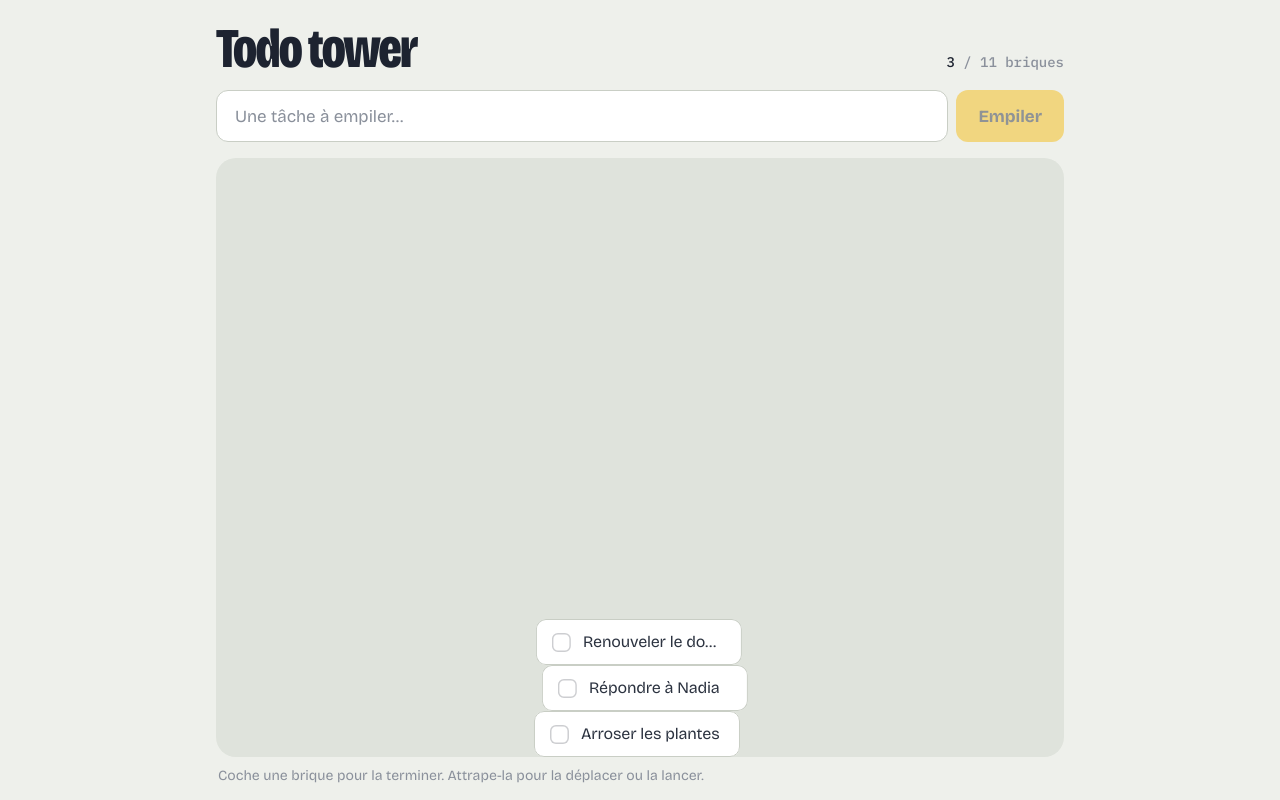
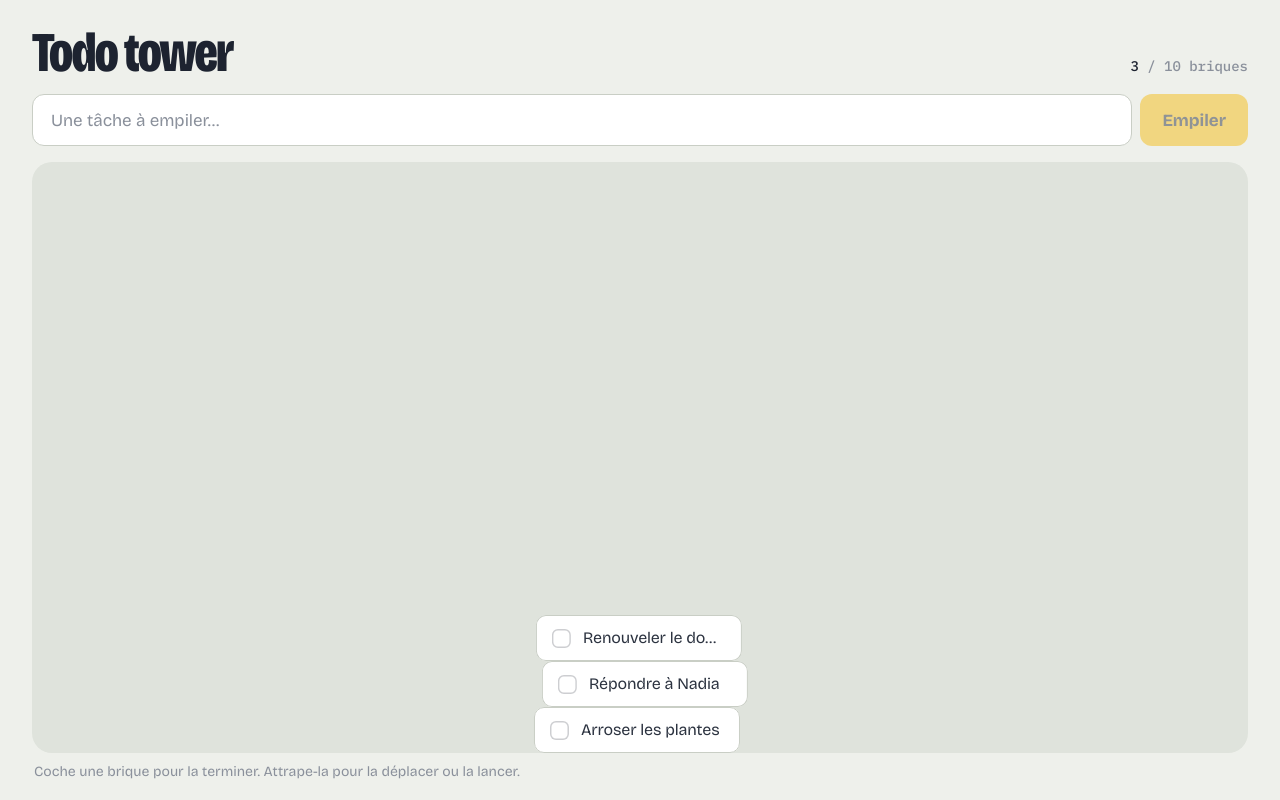
Before and after one commit to koddeur/site-lab, a React (Vite) app in the folder todo-tower/: page / in a window 1280 px wide. Built offline with nearby package versions, Linux system fonts and the light colour scheme.

Commit message:
feat(todo-tower): pleine largeur sur ordinateur

```diff
--- a/todo-tower/src/index.css
+++ b/todo-tower/src/index.css
@@ -60,9 +60,13 @@ body {
   display: flex;
   flex-direction: column;
   height: 100dvh;
-  max-width: 880px;
-  margin: 0 auto;
   padding: 24px 16px 16px;
+}
+
+/* sur ordinateur la scène prend toute la largeur : plus de
+   sol pour lancer les briques */
+@media (min-width: 900px) {
+  .page { padding: 28px 32px 20px; }
 }
 
 .top {
```
